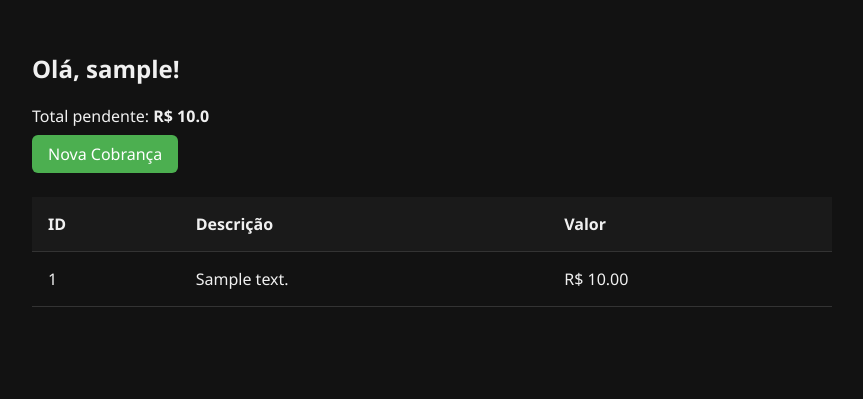
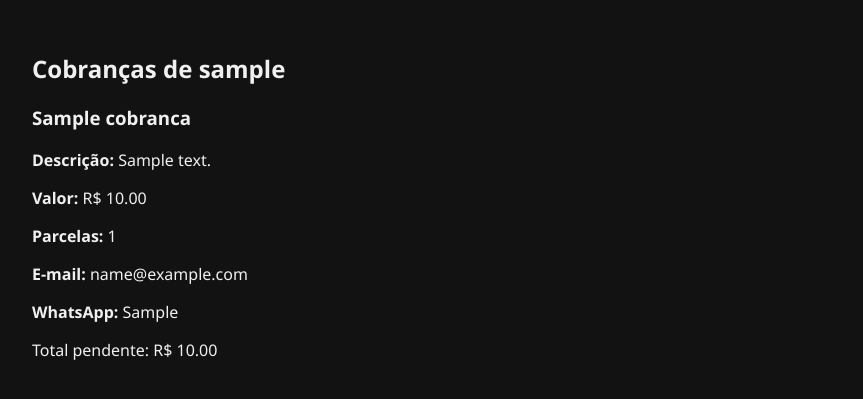
Before and after one commit to guandrade97/sistema-cobranca04, a Flask app: page / in a window 1280 px wide. Shown: the part 70-469 px from the top of the page, without its empty margins (208-1071 px from the left). Run offline with Flask 3, Linux system fonts and the light colour scheme; a user stored in the database is signed in; tables that the repository leaves empty hold one stand-in row (values such as "Sample post").

Commit message:
Update dashboard.html

```diff
--- a/templates/dashboard.html
+++ b/templates/dashboard.html
@@ -1,31 +1,23 @@
 {% extends "base.html" %}
-{% block title %}Dashboard{% endblock %}
 {% block content %}
-<h2>Olá, {{ user.username }}!</h2>
+<div class="max-w-6xl mx-auto mt-10 p-6">
+    <h2 class="text-3xl font-bold text-white mb-6">Cobranças de {{ user.username }}</h2>
 
-<p>Total pendente: <strong>R$ {{ total_pendente }}</strong></p>
-<a href="{{ url_for('nova_cobranca') }}" class="btn">Nova Cobrança</a>
+    <div class="grid grid-cols-1 md:grid-cols-2 gap-6">
+        {% for cobranca in cobrancas %}
+        <div class="bg-gray-900 border border-gray-700 p-5 rounded-xl shadow-md">
+            <h3 class="text-xl text-white font-semibold mb-2">{{ cobranca.nome_cliente }}</h3>
+            <p class="text-gray-400 mb-1"><strong>Descrição:</strong> {{ cobranca.descricao }}</p>
+            <p class="text-gray-400 mb-1"><strong>Valor:</strong> R$ {{ "%.2f"|format(cobranca.valor) }}</p>
+            <p class="text-gray-400 mb-1"><strong>Parcelas:</strong> {{ cobranca.parcelas }}</p>
+            <p class="text-gray-400 mb-1"><strong>E-mail:</strong> {{ cobranca.email }}</p>
+            <p class="text-gray-400 mb-1"><strong>WhatsApp:</strong> {{ cobranca.whatsapp }}</p>
+        </div>
+        {% endfor %}
+    </div>
 
-{% if cobrancas %}
-    <table>
-        <thead>
-            <tr>
-                <th>ID</th>
-                <th>Descrição</th>
-                <th>Valor</th>
-            </tr>
-        </thead>
-        <tbody>
-            {% for c in cobrancas %}
-                <tr>
-                    <td>{{ c.id }}</td>
-                    <td>{{ c.descricao }}</td>
-                    <td>R$ {{ "%.2f"|format(c.valor) }}</td>
-                </tr>
-            {% endfor %}
-        </tbody>
-    </table>
-{% else %}
-    <p>Você ainda não possui cobranças.</p>
-{% endif %}
+    <div class="mt-8 text-right">
+        <p class="text-white text-xl font-semibold">Total pendente: R$ {{ "%.2f"|format(total_pendente) }}</p>
+    </div>
+</div>
 {% endblock %}
```
